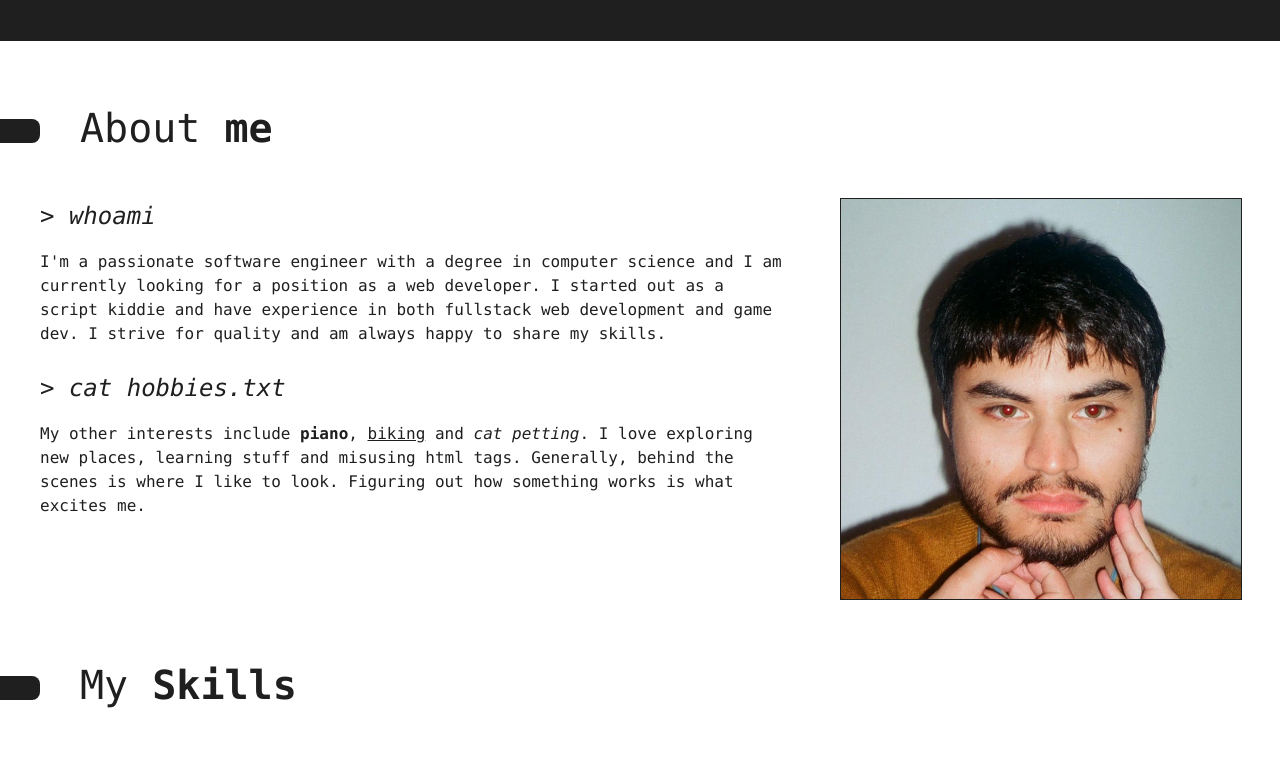
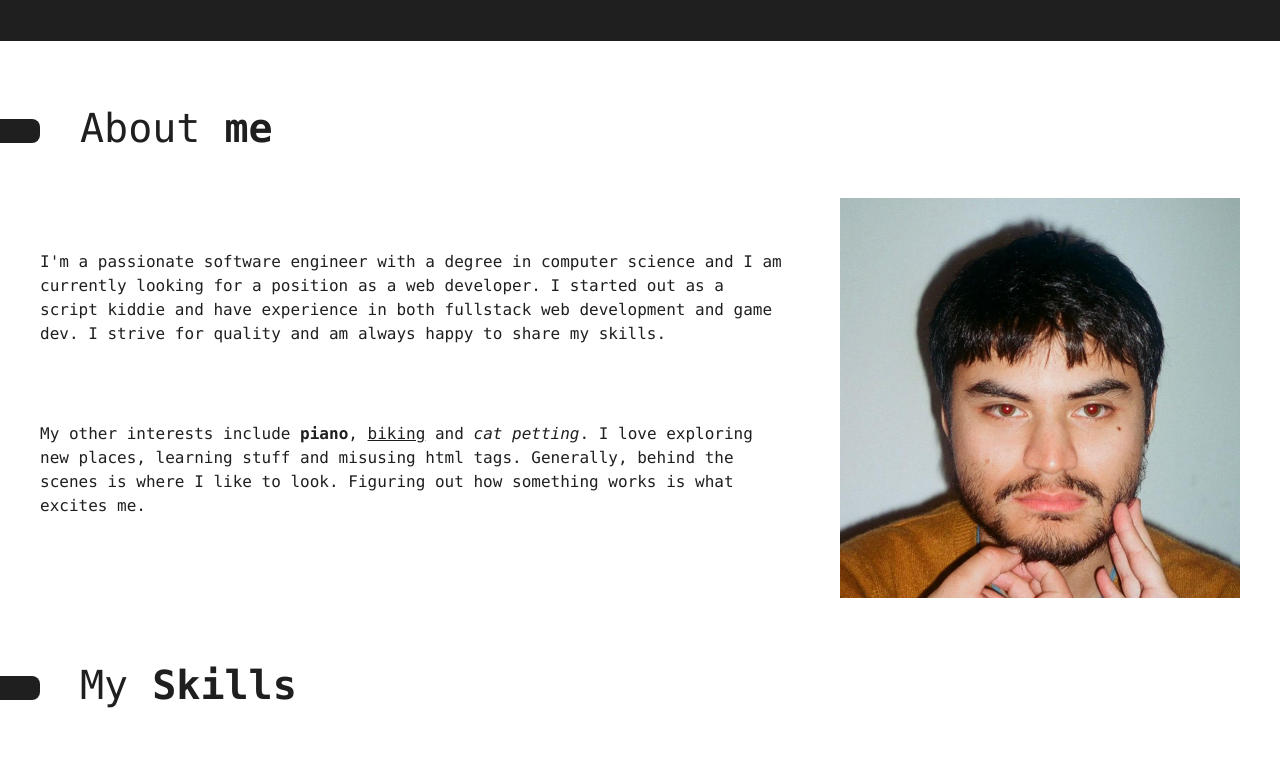
Before and after one commit to GDami/portfolio, a React (Vite) app: page / in a window 1280 px wide. Shown: the part 676-1445 px from the top of the page. Built offline with nearby package versions, Linux system fonts and the light colour scheme; some icons are missing.

Commit message:
darkened the about section

```diff
--- a/src/about/About.css
+++ b/src/about/About.css
@@ -27,14 +27,12 @@
 
     margin: auto;
     align-self: center;
-
-    border: solid 1px var(--bg-color);
 }
 
 .about-portrait-description {
     position:absolute;
-    top:1px;
-    left:1px;
+    top:0;
+    left:0;
     width: 100%;
     height: 100%;
     display: flex;
@@ -61,6 +59,8 @@
     font-weight: normal;
     width:fit-content;
     position:relative;
+
+    color: var(--color-strong);
 }
 
 .about-details h2 span {
```
